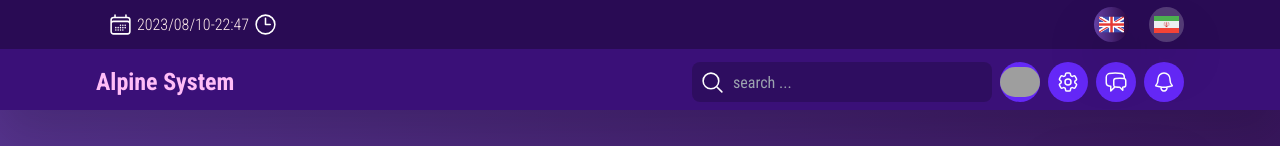
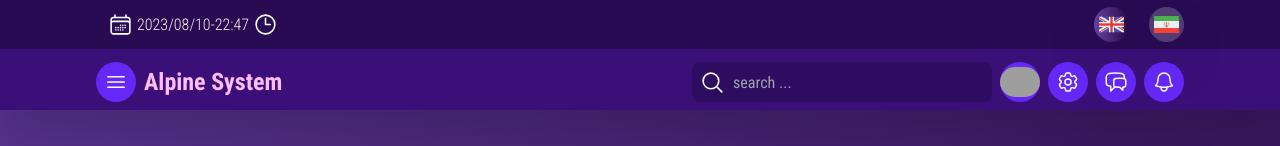
Before and after one commit to Mamaly1000/shop-dashboard, a React (Vite) app: page / in a window 1280 px wide. Shown: the top 146 px of the page. Built offline with nearby package versions, Linux system fonts and the light colour scheme; grey boxes are pictures that could not be loaded.

Commit message:
fix create product bug

```diff
--- a/src/layout/Header.tsx
+++ b/src/layout/Header.tsx
@@ -130,7 +130,7 @@ const Header = () => {
           className="right_section"
           style={{ color: headerSelector.currentTheme.headerColor }}
         >
-          {window.location.pathname === "/dashboard" && (
+          {window.location.pathname === "/" && (
             <button
               onClick={() => {
                 dispatch(
```
